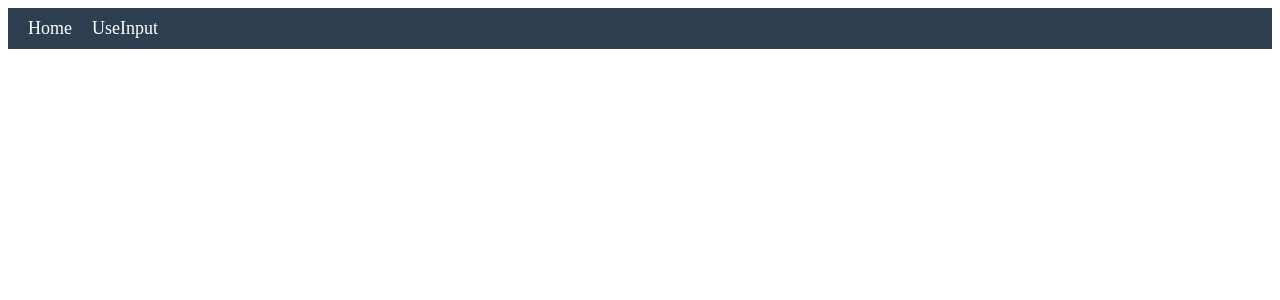
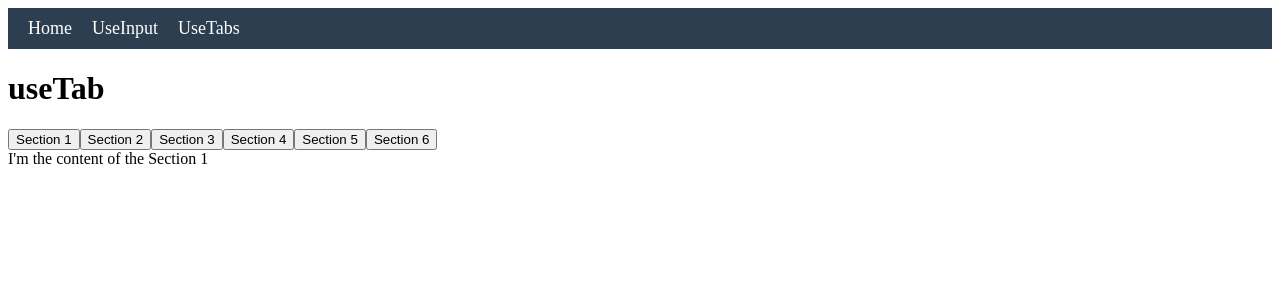
Before and after one commit to gwKainos/react-hooks, a React (Create React App) app: page /useTabs in a window 1280 px wide. Before the commit this address had no page. Shown: the top 300 px of the page. Built offline with nearby package versions, Linux system fonts and the light colour scheme.

Commit message:
1-3. useTabs

```diff
--- a/src/app/App.js
+++ b/src/app/App.js
@@ -3,6 +3,7 @@
 import UseInput from "../pages/UseInput/UseInput";
 import React from "react";
 import Home from "../pages/Home/Home";
+import UseTabs from "../pages/UseTabs/UseTabs";
 
 function App() {
   return <Router>
@@ -10,6 +11,7 @@
     <Routes>
       <Route path="/" element={<Home/>}/>
       <Route path="/useInput" element={<UseInput/>}/>
+      <Route path="/useTabs" element={<UseTabs/>}/>
     </Routes>
   </Router>;
 }
--- /dev/null
+++ b/src/pages/UseTabs/UseTabs.js
@@ -0,0 +1,60 @@
+import { useState } from "react";
+
+const content = [
+  {
+    tab: "Section 1",
+    content: "I'm the content of the Section 1",
+  },
+  {
+    tab: "Section 2",
+    content: "I'm the content of the Section 2",
+  },
+  {
+    tab: "Section 3",
+    content: "I'm the content of the Section 3",
+  },
+  {
+    tab: "Section 4",
+    content: "I'm the content of the Section 4",
+  },
+  {
+    tab: "Section 5",
+    content: "I'm the content of the Section 5",
+  },
+  {
+    tab: "Section 6",
+    content: "I'm the content of the Section 6",
+  },
+];
+
+const useTabs = (initialTab, allTabs) => {
+  const [currentIndex, setCurrentIndex] = useState(initialTab);
+  if (!allTabs || !Array.isArray(allTabs)) {
+    return;
+  }
+
+  return {
+    currentItem: allTabs[currentIndex],
+    changeItem: setCurrentIndex
+  };
+};
+
+function UseTabs() {
+  const { currentItem, changeItem } = useTabs(0, content);
+  return (
+      <div>
+        <h1>useTab</h1>
+        {content.map((section, index) => (
+            <button
+                onClick={() => {
+                  changeItem(index);
+                }}>
+              {section.tab}
+            </button>
+        ))}
+        <div>{currentItem.content}</div>
+      </div>
+  );
+}
+
+export default UseTabs;
--- a/src/widgets/Header/Header.js
+++ b/src/widgets/Header/Header.js
@@ -12,6 +12,9 @@
           <Link to="useInput" className={styles.link}>
             UseInput
           </Link>
+          <Link to="useTabs" className={styles.link}>
+            UseTabs
+          </Link>
         </nav>
       </header>
   );
```
Also changed, not shown: 1 other file (tests, documents, lock files or other folders).
